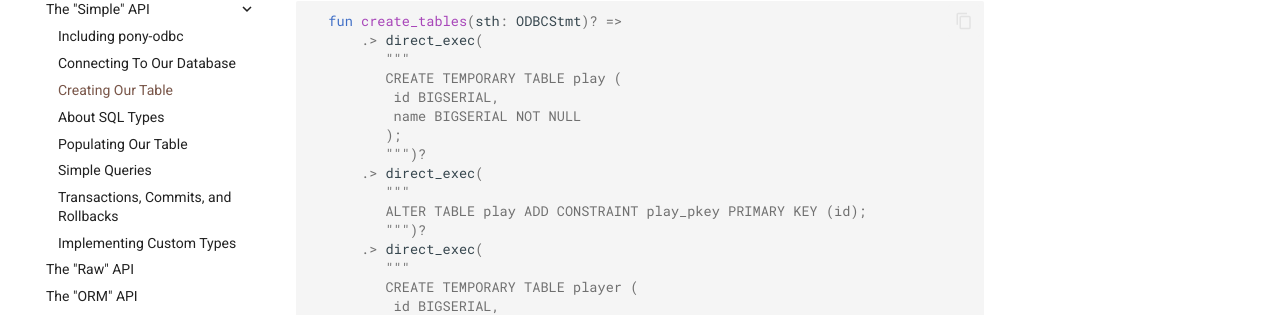
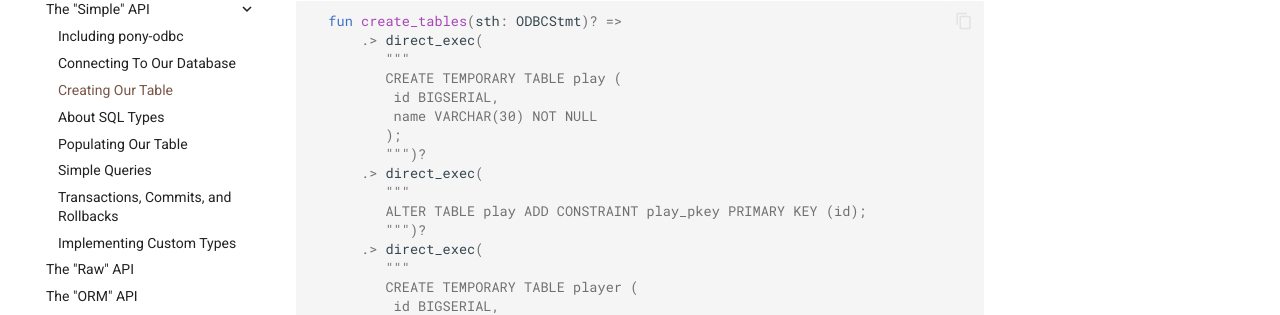
Before and after one commit to redvers/odbc-tutorial, an MkDocs documentation site: the page built from docs/simple/tablecreate.md, in a window 1280 px wide and 900 px high, scrolled down 770 px. Shown: the part 153-468 px from the top of the window. Built offline with MkDocs 1.6.1 and Material for MkDocs 9.7.7, drawn with Linux system fonts in a browser that asks for light colours; comment, search, counter and statistics services are not loaded.

Commit message:
Corrected types

```diff
--- a/docs/simple/tablecreate.md
+++ b/docs/simple/tablecreate.md
@@ -41,7 +41,7 @@ Now lets create our function to make these (temporary) tables.
          """
          CREATE TEMPORARY TABLE play (
           id BIGSERIAL,
-          name BIGSERIAL NOT NULL
+          name VARCHAR(30) NOT NULL
          );
          """)?
       .> direct_exec(
```
